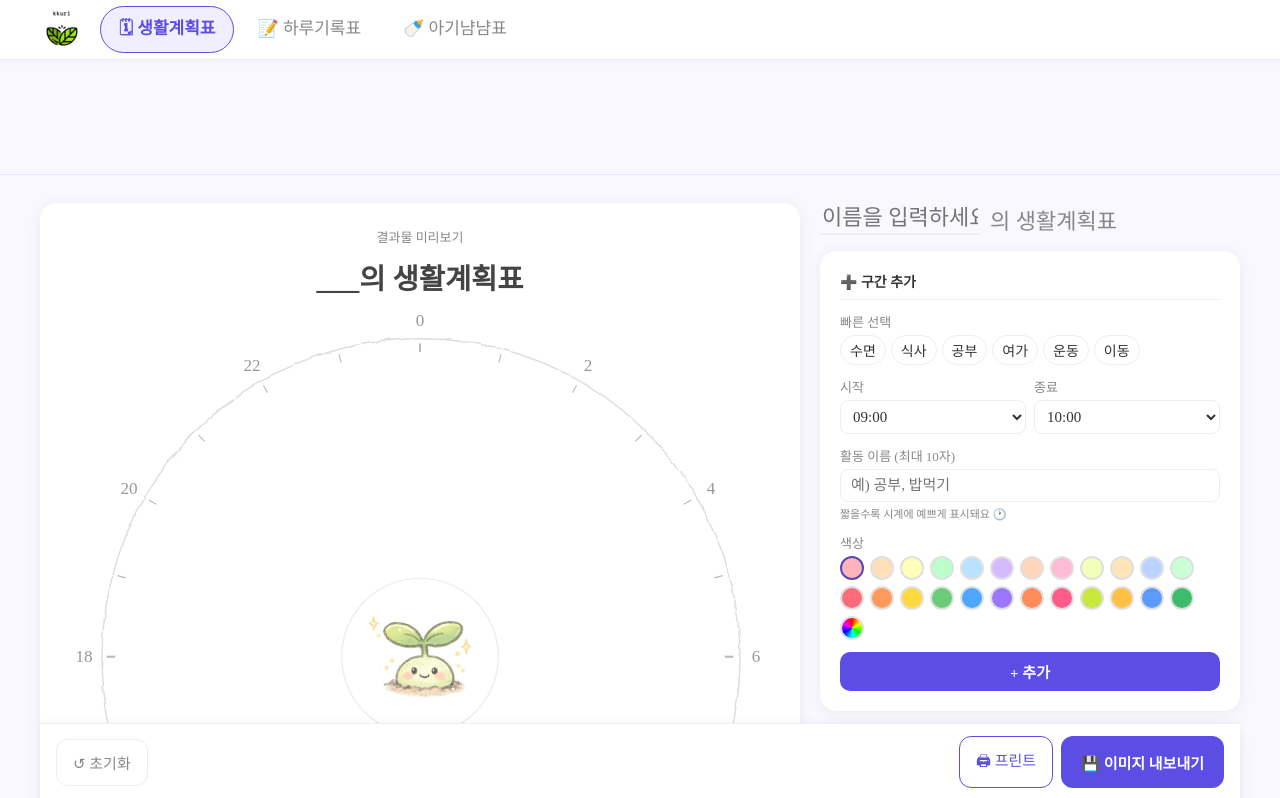
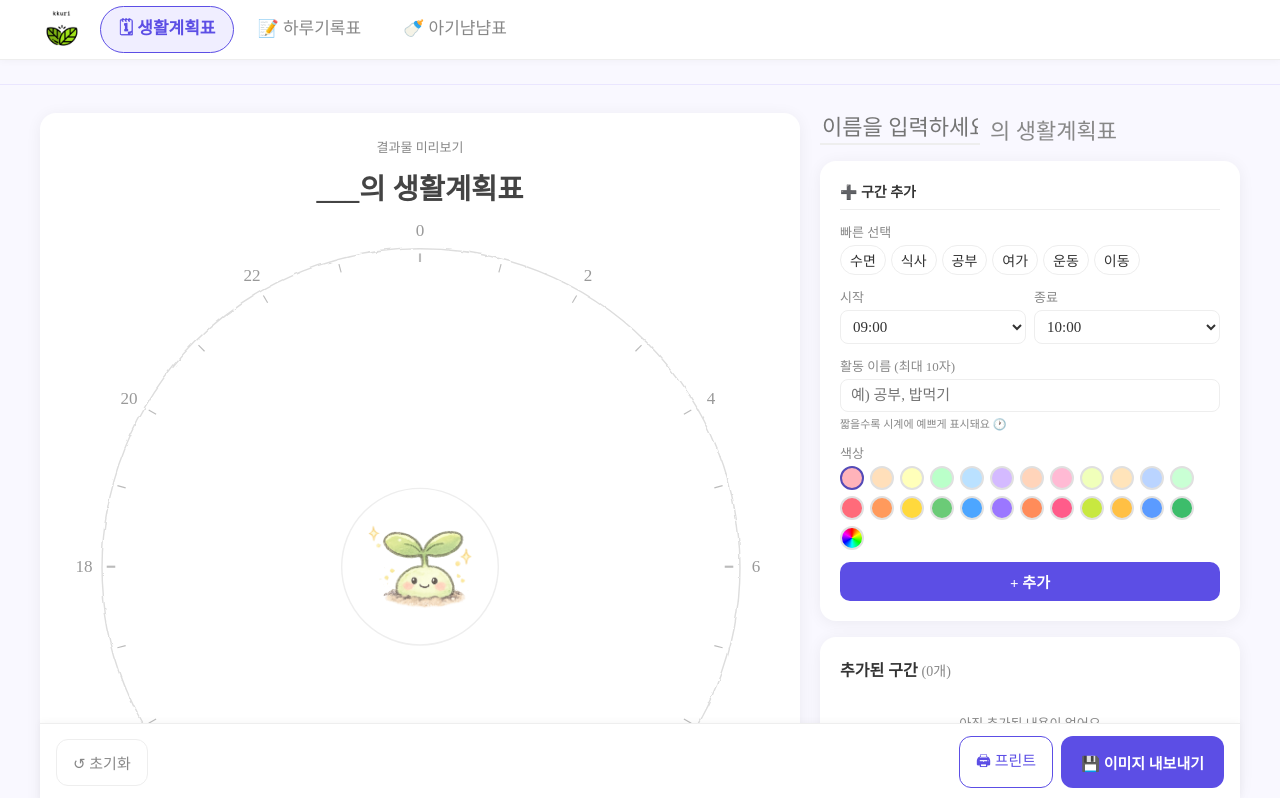
Before and after one commit to Kbomi/roudplan, a Next.js app: page /life-plan in a window 1280 px wide. Shown: the top 798 px of the page. Built offline with nearby package versions, Linux system fonts and the light colour scheme; a web font is replaced by a local one.

Commit message:
feat: 배너 광고 A/B 테스트

```diff
--- a/src/components/AdBanner.tsx
+++ b/src/components/AdBanner.tsx
@@ -1,21 +1,27 @@
 "use client";
 
-import { useEffect, useRef } from "react";
+import { useEffect, useRef, useState } from "react";
 
 export default function AdBanner() {
   const isLoaded = useRef(false);
   const insRef = useRef<HTMLModElement>(null);
+  const [adType, setAdType] = useState<"display" | "in-article" | null>(null);
 
   useEffect(() => {
-    if (typeof window === "undefined") return;
+    // 클라이언트 사이드에서 50% 확률로 광고 타입을 결정합니다. (A/B 테스트)
+    // 인아티클(in-article)과 디스플레이 수평형(display) 중 하나를 무작위 선택
+    const randomType = Math.random() < 0.5 ? "display" : "in-article";
+    setAdType(randomType);
+  }, []);
 
-    // DOM 렌더링이 확실히 끝나고 Next.js의 afterInteractive 스크립트 로드 레이스 컨디션을 해소하기 위해
-    // 250ms의 안전 유예 지연(Timeout)을 준 뒤 광고 초기화를 실행합니다.
+  useEffect(() => {
+    if (typeof window === "undefined" || !adType) return;
+
+    // DOM 렌더링이 확실히 끝나고 광고 초기화를 실행합니다.
     const timer = setTimeout(() => {
       const insElement = insRef.current;
       if (!insElement) return;
 
-      // 이미 애드센스에 의해 초기화되었거나 진행 중인 경우 중복 push를 완전히 무시하여 안전성을 지킵니다.
       const hasStatus = insElement.getAttribute("data-ad-status");
       const hasDone = insElement.getAttribute("data-adsbygoogle-status");
       if (hasStatus || hasDone === "done" || isLoaded.current) {
@@ -28,14 +34,16 @@ export default function AdBanner() {
         isLoaded.current = true;
       } catch (error) {
         console.warn(
-          "애드센스 광고 초기화 중 예외가 발생했습니다. 광고 차단 프로그램이 활성화되어 있을 수 있습니다.",
+          "애드센스 광고 초기화 중 예외가 발생했습니다.",
           error
         );
       }
     }, 250);
 
     return () => clearTimeout(timer);
-  }, []);
+  }, [adType]); // adType이 결정된 후 초기화 실행
+
+  if (!adType) return <div style={{ minHeight: "114px" }} />; // 타입 결정 전까지 레이아웃 유지
 
   return (
     <div
@@ -46,10 +54,10 @@ export default function AdBanner() {
         justifyContent: "center",
         alignItems: "center",
         padding: "12px 16px",
-        background: "#f9f8ff", // 레이아웃 배경과 부드럽게 이어지는 옅은 보라빛 톤
+        background: "#f9f8ff",
         borderBottom: "1px solid #eae6ff",
         boxSizing: "border-box",
-        minHeight: "114px",
+        minHeight: adType === "display" ? "114px" : "auto",
       }}
     >
       <div
@@ -60,37 +68,45 @@ export default function AdBanner() {
           justifyContent: "center",
         }}
       >
-        {/* 생활계획표_디스플레이_수평형 광고 단위 */}
+        {adType === "display" ? (
+          /* A안: 디스플레이 수평형 광고 */
           <ins
-          ref={insRef} // ref를 통해 실제 DOM 노드를 안전하게 감시 및 추적합니다.
+            key="display-ad"
+            ref={insRef}
             className="adsbygoogle"
-          style={{ display: "block", width: "100%", height: "90px" }} // 초기 고정 높이를 강제 명시하여 브라우저 파싱 레이아웃을 굳힙니다.
+            style={{ display: "block", width: "100%", height: "90px" }}
             data-ad-client="ca-pub-9140923520326778"
             data-ad-slot="6604153550"
             data-ad-format="horizontal"
-          data-full-width-responsive="false" // ◀ [치명적 원인 해결] 모바일 가로폭 비례에 맞춰 세로 높이를 1:1로 지나치게 확대(414px)하는 알고리즘을 강제 비활성화합니다.
+            data-full-width-responsive="false"
           />
+        ) : (
+          /* B안: 인아티클 광고 (새로 추가) */
+          <ins
+            key="in-article-ad"
+            ref={insRef}
+            className="adsbygoogle"
+            style={{ display: "block", textAlign: "center", width: "100%" }}
+            data-ad-layout="in-article"
+            data-ad-format="fluid"
+            data-ad-client="ca-pub-9140923520326778"
+            data-ad-slot="9459285711"
+          />
+        )}
       </div>
 
-      {/* 모바일 화면 대응 및 애드센스 인라인 높이 덮어쓰기 강제 제압 미디어 쿼리 */}
       <style>{`
-        /* 데스크톱 환경 규격 고정 */
         .ad-banner-container ins.adsbygoogle {
-          max-height: 90px !important;
-          height: 90px !important;
+          ${adType === "display" ? "max-height: 90px !important; height: 90px !important;" : ""}
         }
 
-        /* 모바일 최적화 및 강제 세로 압축 스타일 */
         @media (max-width: 500px) {
           .ad-banner-container {
             padding: 6px 12px !important;
             min-height: 62px !important;
-            height: 62px !important;
           }
-          /* 구글 스크립트가 DOM에 인라인 높이(height: 414px)를 강제 덮어쓰기하는 것을 !important로 무력화합니다. */
           .ad-banner-container ins.adsbygoogle {
-            max-height: 50px !important;
-            height: 50px !important;
+            ${adType === "display" ? "max-height: 50px !important; height: 50px !important;" : ""}
           }
         }
       `}</style>
```
Lines whose indentation alone changed are shown as unchanged.
